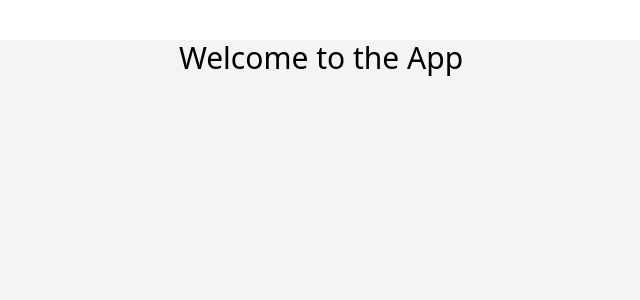
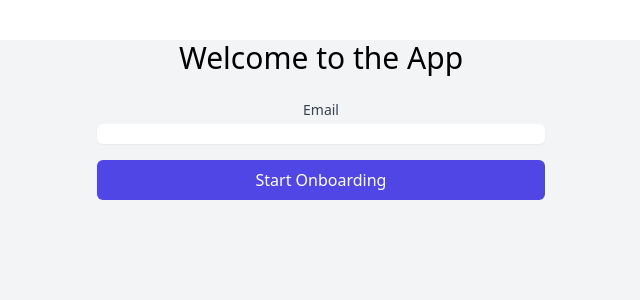
Before and after one commit to danlewismuriuki/stripe-investor-frontend, a React (Vite) app: page / in a window 1280 px wide. Shown: the top 300 px of the page, without its empty margins (319-959 px from the left). Built offline with nearby package versions, Linux system fonts and the light colour scheme.

Commit message:
feat(ui): update payment dashboard and add new pages
- Modified `App.tsx` and `PaymentDashboard.tsx` for improved functionality
- Added `Home.tsx` and `Reauth.tsx` for user onboarding and reauthentication
- Enhances user experience and navigation

```diff
--- a/src/App.tsx
+++ b/src/App.tsx
@@ -1,11 +1,27 @@
-// import React from 'react';
-// import { PaymentDashboard } from './components/PaymentDashboard';
+// import React from "react";
+// import { BrowserRouter as Router, Routes, Route } from "react-router-dom";
+// import { PaymentDashboard } from "./components/PaymentDashboard";
+// import { Reauth } from "./components/Reauth"; // Import the Reauth component
 
 // function App() {
 //   return (
-//     <div className="min-h-screen bg-gray-100">
-//       <PaymentDashboard />
-//     </div>
+//     <Router>
+//       <div className="min-h-screen bg-gray-100">
+//         <Routes>
+//           {/* Default route */}
+//           <Route
+//             path="/"
+//             element={
+//               <h1 className="text-center mt-10 text-3xl">Welcome to the App</h1>
+//             }
+//           />
+//           {/* Payment Dashboard route */}
+//           <Route path="/paymentdashboard" element={<PaymentDashboard />} />
+//           {/* Reauth route */}
+//           <Route path="/reauth" element={<Reauth />} />
+//         </Routes>
+//       </div>
+//     </Router>
 //   );
 // }
 
@@ -14,6 +30,8 @@
 import React from "react";
 import { BrowserRouter as Router, Routes, Route } from "react-router-dom";
 import { PaymentDashboard } from "./components/PaymentDashboard";
+import Home from "./components/Home"; // Import the Home component
+import Reauth from "./components/Reauth"; // Import the Reauth component
 
 function App() {
   return (
@@ -21,14 +39,11 @@ function App() {
       <div className="min-h-screen bg-gray-100">
         <Routes>
           {/* Default route */}
-          <Route
-            path="/"
-            element={
-              <h1 className="text-center mt-10 text-3xl">Welcome to the App</h1>
-            }
-          />
+          <Route path="/" element={<Home />} />
           {/* Payment Dashboard route */}
-          <Route path="/dashboard" element={<PaymentDashboard />} />
+          <Route path="/paymentdashboard" element={<PaymentDashboard />} />
+          {/* Reauth route */}
+          <Route path="/reauth" element={<Reauth />} />
         </Routes>
       </div>
     </Router>
--- /dev/null
+++ b/src/components/Home.tsx
@@ -0,0 +1,74 @@
+import React, { useState } from "react";
+import { useNavigate } from "react-router-dom";
+
+function Home() {
+  const [email, setEmail] = useState("");
+  const [isLoading, setIsLoading] = useState(false);
+  const [error, setError] = useState<string | null>(null);
+  const navigate = useNavigate();
+
+  const handleSubmit = async (e: React.FormEvent) => {
+    e.preventDefault();
+    setIsLoading(true);
+    setError(null);
+
+    try {
+      // Step 1: Create a Connected Account
+      const accountResponse = await fetch("/api/create-account", {
+        method: "POST",
+        headers: { "Content-Type": "application/json" },
+        body: JSON.stringify({ email }),
+      });
+
+      const accountData = await accountResponse.json();
+      const accountId = accountData.accountId;
+
+      // Step 2: Generate Onboarding Link
+      const linkResponse = await fetch("/api/generate-account-link", {
+        method: "POST",
+        headers: { "Content-Type": "application/json" },
+        body: JSON.stringify({ accountId }),
+      });
+
+      const linkData = await linkResponse.json();
+
+      // Step 3: Redirect to Onboarding Link
+      window.location.href = linkData.url;
+    } catch (err) {
+      setError("An error occurred. Please try again.");
+    } finally {
+      setIsLoading(false);
+    }
+  };
+
+  return (
+    <div className="text-center mt-10">
+      <h1 className="text-3xl mb-6">Welcome to the App</h1>
+      <form onSubmit={handleSubmit} className="max-w-md mx-auto">
+        <div className="mb-4">
+          <label htmlFor="email" className="block text-sm font-medium text-gray-700">
+            Email
+          </label>
+          <input
+            type="email"
+            id="email"
+            value={email}
+            onChange={(e) => setEmail(e.target.value)}
+            required
+            className="mt-1 block w-full rounded-md border-gray-300 shadow-sm focus:border-indigo-500 focus:ring-indigo-500 sm:text-sm"
+          />
+        </div>
+        <button
+          type="submit"
+          disabled={isLoading}
+          className="w-full bg-indigo-600 text-white py-2 px-4 rounded-md hover:bg-indigo-700 focus:outline-none focus:ring-2 focus:ring-indigo-500 focus:ring-offset-2 disabled:opacity-50"
+        >
+          {isLoading ? "Loading..." : "Start Onboarding"}
+        </button>
+        {error && <p className="text-red-600 mt-2">{error}</p>}
+      </form>
+    </div>
+  );
+}
+
+export default Home;
--- a/src/components/PaymentDashboard.tsx
+++ b/src/components/PaymentDashboard.tsx
@@ -99,6 +99,7 @@ export function PaymentDashboard() {
                     <option>USD</option>
                     <option>EUR</option>
                     <option>GBP</option>
+                    <option>KES</option>
                   </select>
                 </div>
               </div>
--- /dev/null
+++ b/src/components/Reauth.tsx
@@ -0,0 +1,19 @@
+import React from "react";
+import { useNavigate } from "react-router-dom";
+
+function Reauth() {
+  const navigate = useNavigate();
+
+  React.useEffect(() => {
+    // Redirect to the home URL
+    navigate("/");
+  }, [navigate]);
+
+  return (
+    <div className="text-center mt-10">
+      <h1 className="text-3xl">Reauthenticating...</h1>
+    </div>
+  );
+}
+
+export default Reauth;
```
